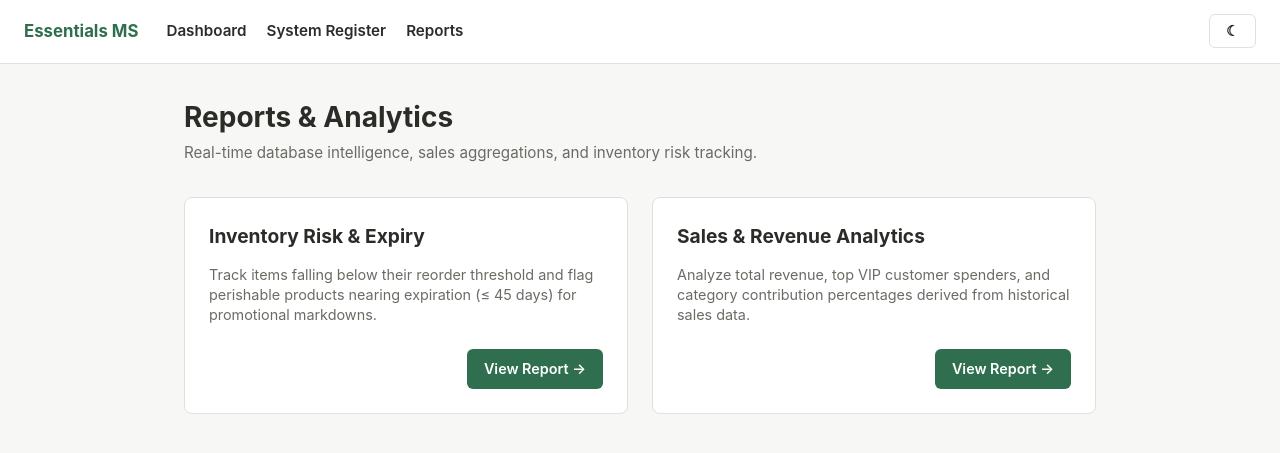
After one commit to FutureProofDev/Supermarket-Management-System, a Django app: page /reports/ in a window 1280 px wide. The commit adds this page. Shown: the top 453 px of the page. Run offline with Django 5.2, Linux system fonts and the light colour scheme.

Commit message:
feat: Created reports system and added to navigation bar for user flow

```diff
--- /dev/null
+++ b/store/static/store/css/reports.css
@@ -0,0 +1,60 @@
+/* ==========================================================================
+   REPORTS & ANALYTICS DASHBOARD STYLES
+   ========================================================================== */
+
+.reports-header {
+    margin-bottom: 2rem;
+}
+
+.reports-header h1 {
+    font-size: 1.75rem;
+    margin-bottom: 0.25rem;
+    color: var(--color-text);
+}
+
+.reports-header p {
+    color: var(--color-muted);
+    margin: 0;
+    font-size: 0.95rem;
+}
+
+/* Grid for report module cards */
+.reports-grid {
+    display: grid;
+    grid-template-columns: repeat(auto-fit, minmax(320px, 1fr));
+    gap: 1.5rem;
+}
+
+.report-card {
+    background: var(--color-surface);
+    border: 1px solid var(--color-border);
+    border-radius: 8px;
+    padding: 1.5rem;
+    display: flex;
+    flex-direction: column;
+    justify-content: space-between;
+    transition: transform 0.15s ease, border-color 0.15s ease;
+}
+
+.report-card:hover {
+    border-color: var(--color-accent);
+    transform: translateY(-2px);
+}
+
+.report-card h2 {
+    font-size: 1.2rem;
+    color: var(--color-text);
+    margin-bottom: 0.5rem;
+}
+
+.report-card p {
+    color: var(--color-muted);
+    font-size: 0.9rem;
+    line-height: 1.4;
+    margin-bottom: 1.5rem;
+}
+
+.report-card .card-footer {
+    display: flex;
+    justify-content: flex-end;
+}
--- a/store/templates/store/Base.html
+++ b/store/templates/store/Base.html
@@ -23,6 +23,7 @@
     <div class="nav-links">
         <a href="{% url 'home' %}">Dashboard</a>
         <a href="{% url 'system_register' %}">System Register</a>
+        <a href="{% url 'reports_hub' %}">Reports</a>
     </div>
 
         <button id="dark-mode-toggle" class="toggle-dark-mode" type="button" aria-label="Switch to dark mode">☾</button>
--- /dev/null
+++ b/store/templates/store/reports/reports_hub.html
@@ -0,0 +1,47 @@
+{% extends 'store/base.html' %}
+{% load static %}
+
+{% block title %}Reports & Analytics - Essentials MS{% endblock %}
+
+{% block extra_css %}
+    <link rel="stylesheet" href="{% static 'store/css/reports.css' %}">
+{% endblock %}
+
+{% block content %}
+<div class="reports-header">
+    <h1>Reports & Analytics</h1>
+    <p>Real-time database intelligence, sales aggregations, and inventory risk tracking.</p>
+</div>
+
+<div class="reports-grid">
+
+    <!-- Report 1: Low-Stock & Expiry Alert -->
+    <div class="report-card">
+        <div>
+            <h2> Inventory Risk & Expiry</h2>
+            <p>
+                Track items falling below their reorder threshold and flag perishable
+                products nearing expiration (&le; 45 days) for promotional markdowns.
+            </p>
+        </div>
+        <div class="card-footer">
+            <a href="{% url 'report_low_stock_expiry' %}" class="button">View Report &rarr;</a>
+        </div>
+    </div>
+
+    <!-- Report 2: Sales & Revenue Analytics -->
+    <div class="report-card">
+        <div>
+            <h2> Sales & Revenue Analytics</h2>
+            <p>
+                Analyze total revenue, top VIP customer spenders, and category contribution percentages
+                derived from historical sales data.
+            </p>
+        </div>
+        <div class="card-footer">
+            <a href="{% url 'report_sales_analytics' %}" class="button">View Report &rarr;</a>
+        </div>
+    </div>
+
+</div>
+{% endblock %}
--- a/store/urls.py
+++ b/store/urls.py
@@ -73,4 +73,11 @@ urlpatterns = urlpatterns = [
     path('loyalty-cards/<int:pk>/', views.loyaltycard_detail, name='loyaltycard_detail'),
     path('loyalty-cards/<int:pk>/edit/', views.loyaltycard_update, name='loyaltycard_update'),
     path('loyalty-cards/<int:pk>/delete/', views.loyaltycard_delete, name='loyaltycard_delete'),
+
+
+
+    # Report URLs
+    path('reports/', views.reports_hub, name='reports_hub'),
+    path('reports/low-stock-expiry/', views.report_low_stock_and_expiry, name='report_low_stock_expiry'),
+    path('reports/sales-analytics/', views.report_sales_analytics, name='report_sales_analytics'),
 ]
--- a/store/views/__init__.py
+++ b/store/views/__init__.py
@@ -8,3 +8,4 @@ from .product import *
 from .purchase_order import *
 from .inventory import *
 from .loyalty_card import *
+from .reports import *
--- /dev/null
+++ b/store/views/reports.py
@@ -0,0 +1,74 @@
+# store/views/reports.py
+
+from django.shortcuts import render
+from django.db.models import Sum, Count, F, Q, ExpressionWrapper, DecimalField, Avg
+from django.utils import timezone
+from datetime import date, timedelta
+from store.models import Product, Sale, SaleItem, Inventory, Customer, Supplier
+
+
+def reports_hub(request):
+    """
+    Central hub page providing quick navigation cards to all system reports.
+    """
+    return render(request, 'store/reports/reports_hub.html')
+
+# ---------------------------------------------------------------------
+# Report 1: Low-Stock & Near-Expiry Product Alert Report
+# Maps to Q6 & Q10 in advanced_scripts.sql
+# ---------------------------------------------------------------------
+def report_low_stock_and_expiry(request):
+    today = date.today()
+    near_expiry_threshold = today + timedelta(days=45)
+
+    # Low-Stock Items
+    low_stock_items = Inventory.objects.select_related('product', 'product__supplier').filter(
+        quantity_on_hand__lte=F('reorder_level')
+    ).order_by('quantity_on_hand')
+
+    # Near-Expiry Products (expiry_date within 45 days)
+    near_expiry_products = Product.objects.select_related('supplier', 'inventory').filter(
+        expiry_date__isnull=False,
+        expiry_date__lte=near_expiry_threshold
+    ).order_by('expiry_date')
+
+    context = {
+        'low_stock_items': low_stock_items,
+        'near_expiry_products': near_expiry_products,
+        'today': today,
+    }
+    return render(request, 'store/reports/low_stock_expiry.html', context)
+
+
+# ---------------------------------------------------------------------
+# Report 2: Sales & Revenue Analytics Report
+# Maps to Q4 & Q8 in advanced_scripts.sql
+# ---------------------------------------------------------------------
+def report_sales_analytics(request):
+    # Total Revenue & Transaction Count
+    totals = Sale.objects.aggregate(
+        grand_total=Sum('total_amount'),
+        total_sales=Count('sale_id')
+    )
+
+    # Top 5 Customers by Lifetime Spend
+    top_customers = Customer.objects.annotate(
+        num_purchases=Count('sales'),
+        lifetime_spend=Sum('sales__total_amount')
+    ).filter(lifetime_spend__isnull=False).order_by('-lifetime_spend')[:5]
+
+    # Revenue by Product Category
+    category_revenue = SaleItem.objects.values(
+        category_name=F('product__category__name')
+    ).annotate(
+        total_revenue=Sum('line_total'),
+        units_sold=Sum('quantity')
+    ).order_by('-total_revenue')
+
+    context = {
+        'grand_total': totals['grand_total'] or 0,
+        'total_sales': totals['total_sales'] or 0,
+        'top_customers': top_customers,
+        'category_revenue': category_revenue,
+    }
+    return render(request, 'store/reports/sales_analytics.html', context)
--- a/supermarket_management_system/settings.py
+++ b/supermarket_management_system/settings.py
@@ -78,7 +78,7 @@ DATABASES = {
         'ENGINE': 'django.db.backends.mysql',
         'NAME': env('DB_NAME', default='supermarket_db'),
         'USER': env('DB_USER', default='root'),
-        'PASSWORD': env('DB_PASSWORD'),
+        'PASSWORD': env('DB_PASSWORD', default = ''),
         'HOST': env('DB_HOST', default='127.0.0.1'),
         'PORT': env('DB_PORT', default='3306'),
     }
```
Also changed, not shown: store/templates/store/reports/low_stock_expiry.html (added, +65 -0 lines), store/templates/store/reports/sales_analytics.html (added, +64 -0 lines), store/views/general_views.py (+35 -0 lines), database_backend/advanced_scripts.sql (renamed from Backend/advanced_scripts.sql), database_backend/ddl_script.sql (renamed from Backend/ddl_script.sql), database_backend/dml_script.sql (renamed from Backend/dml_script.sql), database_backend/seed_data_script.py (renamed from Backend/seed_data_script.py).
